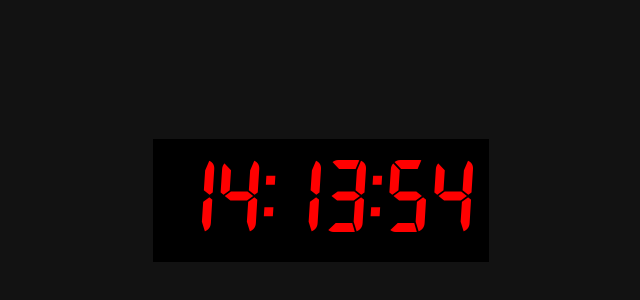
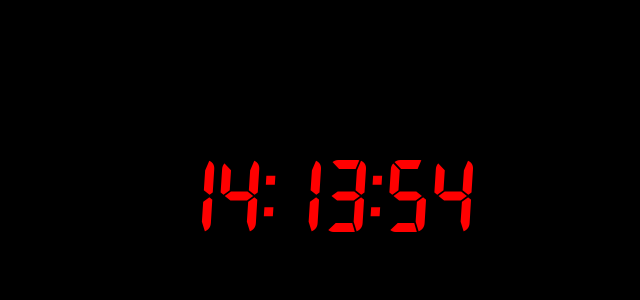
Before and after one commit to johncabi/seven-segment-clock, a plain HTML site: page index.html in a window 1280 px wide. Shown: the part 160-460 px from the top of the page, without its empty margins (319-959 px from the left). Drawn offline with Linux system fonts and the light colour scheme.

Commit message:
chore: update style.css

```diff
--- a/css/style.css
+++ b/css/style.css
@@ -14,14 +14,13 @@
 
 body {
   align-items: center;
-  background-color: #121212;
+  background-color: #000000;
   display: flex;
   justify-content: center;
   min-height: 90vh;
 }
 
 .container {
-  background-color: #000000;
   display: flex;
   padding: 12px 16px;
 }
```
